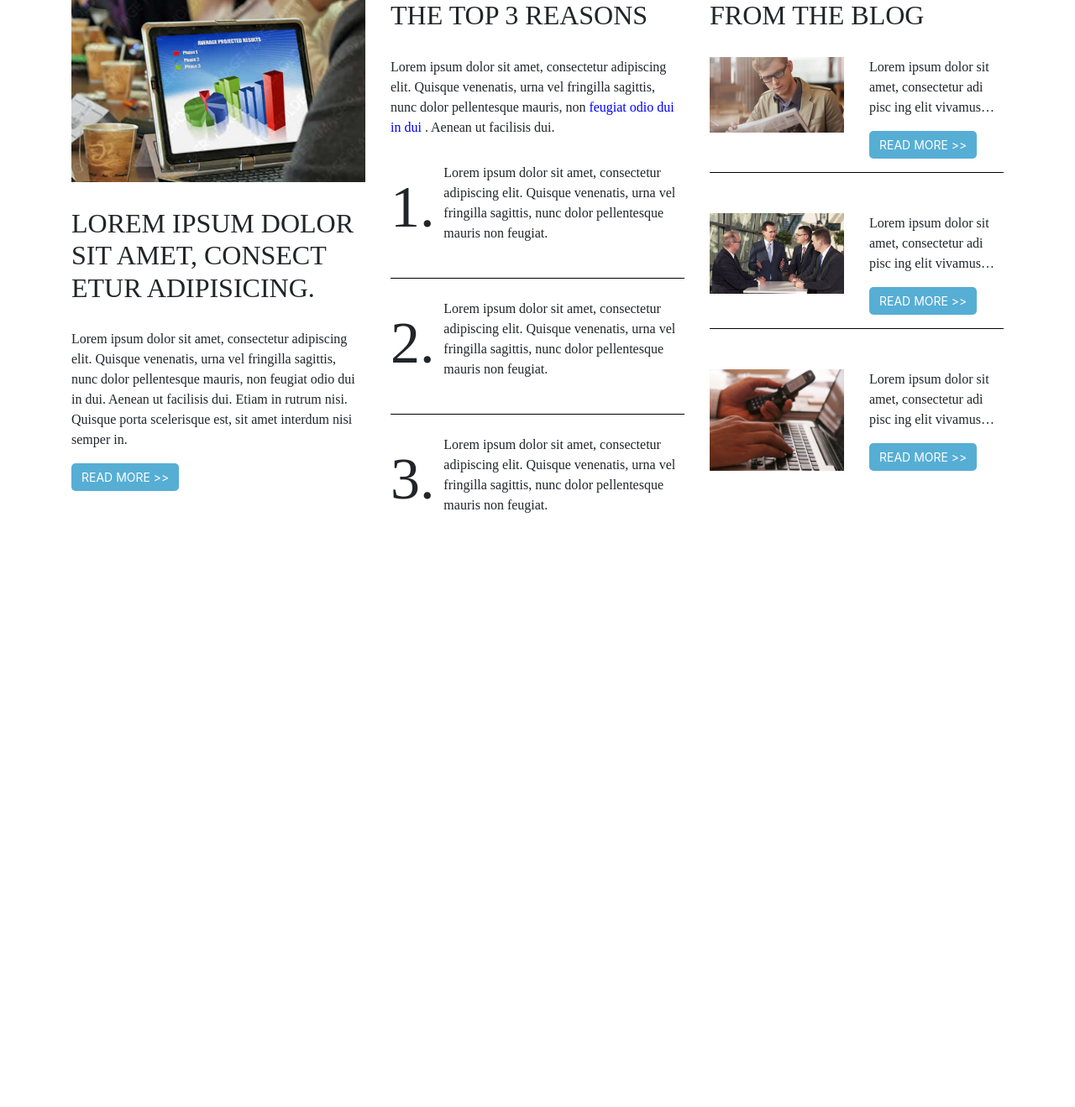
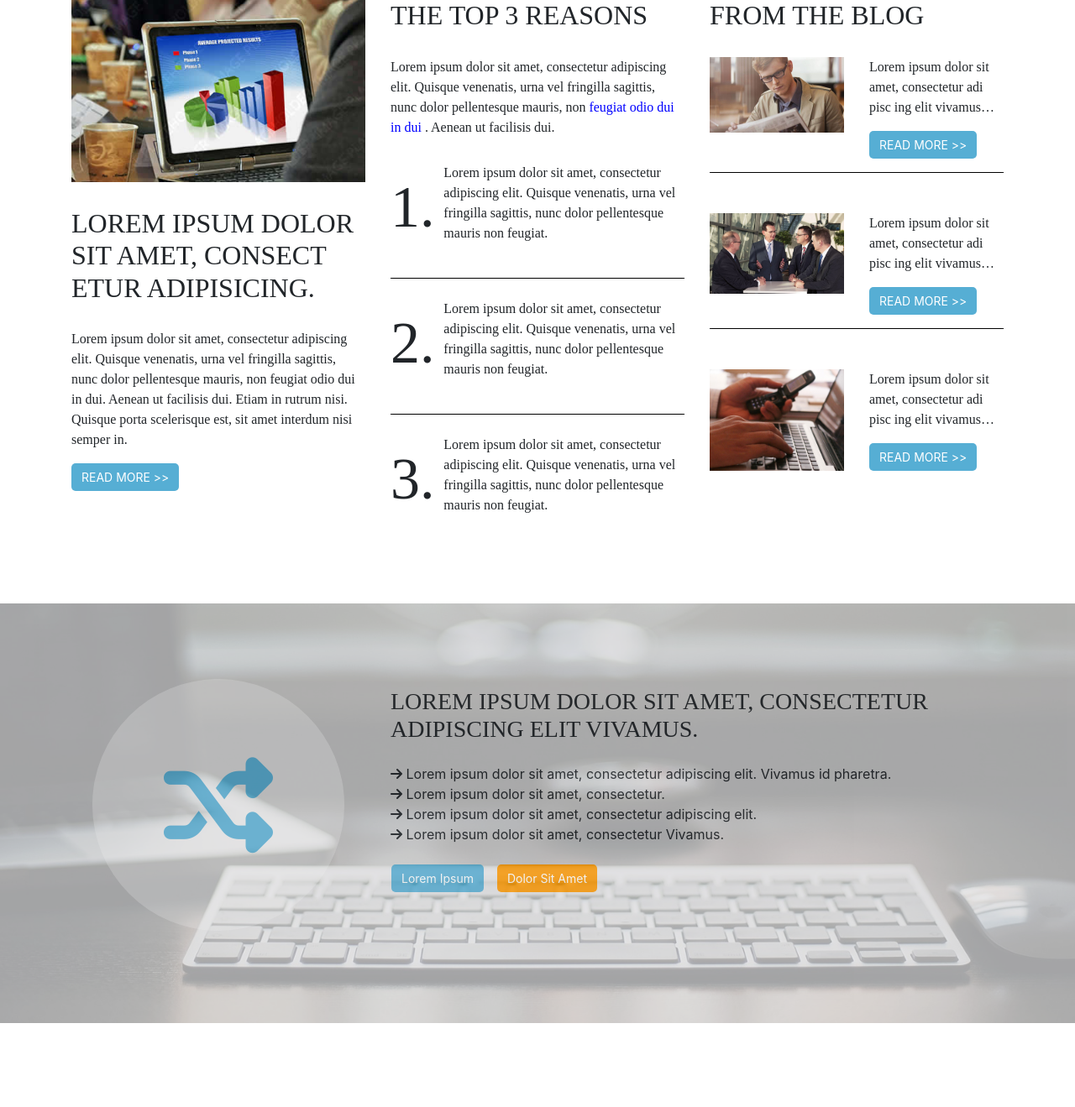
Before and after one commit to suren-ispiryan/site-example-2, a PHP site: page / in a window 1280 px wide. Shown: the part 587-1906 px from the top of the page at 84% size. Before the commit the page ends 1198 px from the top, so only its background shows below. Run offline with PHP 8.4, Linux system fonts and the light colour scheme; some libraries are stand-ins or nearby versions.

Commit message:
end of section 2

```diff
--- a/index.php
+++ b/index.php
@@ -23,7 +23,9 @@
 
 
 
+
 			<!-- Carousel -->
+
 
 
 
@@ -80,7 +82,10 @@
 
 
 
+
 			<!-- navbar section -->
+
+
 
 
 
@@ -190,7 +195,8 @@
 
 
 
-<div class="container-fluid cont-fluids">
+
+<section class="container-fluid cont-fluids">
 	<div class="container">
 		<div class="row">
 
@@ -228,7 +234,6 @@
 					</div>
 				</div>
 			</div>
-
 
 
 
@@ -290,7 +295,6 @@
 					</div>
 				</div>
 			</div>
-
 
 
 
@@ -380,7 +384,7 @@
 
 		</div>
 	</div>
-</div>
+</section>
 
 
 
@@ -395,6 +399,79 @@
 
 
 
+<section class="container-fluid section-2-fluid">
+	<div class="sec-2-opacity-div">
+		<div class="container">
+			<div class="row">
+				<div class="col-md-12">
+
+					<div class="row">
+
+						<div class="col-md-4 sec-2-left-parent">
+							<div class="sec-2-left-part">
+								<i class="fa fa-random">  </i>
+							</div>
+						</div>
+
+						<div class="col-md-8">
+							<div class="row pb-3">
+								<div class="col-md-12">
+									<h3 class="right-p-1">
+										LOREM IPSUM DOLOR SIT AMET, CONSECTETUR ADIPISCING ELIT VIVAMUS.
+									</h3>
+								</div>
+							</div>
+
+							<div class="row">
+								<div class="col-md-12">
+									<div>
+										<i class="fa fa-arrow-right" aria-hidden="true"> </i> Lorem ipsum dolor sit amet, consectetur adipiscing elit. Vivamus id pharetra.
+									</div>
+
+									<div>
+										<i class="fa fa-arrow-right" aria-hidden="true"> </i> Lorem ipsum dolor sit amet, consectetur.
+									</div>
+
+									<div>
+										<i class="fa fa-arrow-right" aria-hidden="true"> </i> Lorem ipsum dolor sit amet, consectetur adipiscing elit.
+									</div>
+
+									<div>
+										<i class="fa fa-arrow-right" aria-hidden="true"> </i> Lorem ipsum dolor sit amet, consectetur Vivamus.
+									</div>
+								</div>
+							</div>
+
+							<div class="row pt-4">
+								<span class="pl-3">
+									<button class="sec2-col2-btn1"> Lorem Ipsum </button>
+								</span>
+
+								<span class="pl-3">
+									<button class="sec2-col2-btn2"> Dolor Sit Amet </button>
+								</span>
+							</div>
+						</div>
+					</div>
+
+
+				</div>
+			</div>
+		</div>
+	</div>
+</section>
+
+
+
+
+
+
+
+			<!-- section 3 -->
+
+
+
+
 
 
 
--- a/style.css
+++ b/style.css
@@ -20,7 +20,7 @@
 	margin: 0;
 	font-size: 60px;
 	color: white;
-	font-family: serif;
+	font-family: "Times New Roman", Times, serif;
 }
 .btn-p{
 	color: white;
@@ -143,3 +143,79 @@ hr{
 
 
 			/* Section 2 */
+
+
+
+
+.section-2-fluid{
+	height: 500px;
+	width: 100%;
+	background-image: url(assets/section-2-pictures/section2back.jpg);
+	background-repeat: no-repeat;
+	background-size: cover;
+	background-position: center;
+	margin-bottom: 100px;
+	position: relative;
+}
+.sec-2-opacity-div{
+	opacity: 0.8;
+	position: absolute;
+	top: 0;
+	left: 0;
+	background-color: rgba(241,241,241,0.8);
+	height: 100%;
+	width: 100%;
+}
+
+.sec-2-left-parent{
+	padding-top: 90px;
+	height:	100%;
+	width:	100%;
+	display: flex;
+	justify-content: center;
+	align-items: center;
+}
+.sec-2-left-part{
+	height: 300px;
+	width: 300px;
+	border-radius: 100%;
+	background-color: rgba(241, 241, 241, 0.5);
+	display: flex;
+	justify-content: center;
+	align-items: center;
+}
+.fa-random{
+	color: #56AED4;
+	font-size: 130px;
+}
+.right-p-1{
+	padding-top: 100px;
+	font-family: "Times New Roman", Times, serif;
+}
+.sec2-col2-btn1{
+	color: white;
+	background-color: #56AED4;
+	outline: none;
+	border: none;
+	border-radius: 5px;
+	text-decoration: none;
+	cursor: pointer;
+	font-size: 14px;
+	padding: 6px 12px;
+}
+.sec2-col2-btn2{
+	color: white;
+	background-color: #FF9900;
+	outline: none;
+	border: none;
+	border-radius: 5px;
+	text-decoration: none;
+	cursor: pointer;
+	font-size: 14px;
+	padding: 6px 12px;
+}
+
+
+
+
+			/* section 3 */
```
Also changed, not shown: assets/section-2-pictures/section2back.jpg (added).
